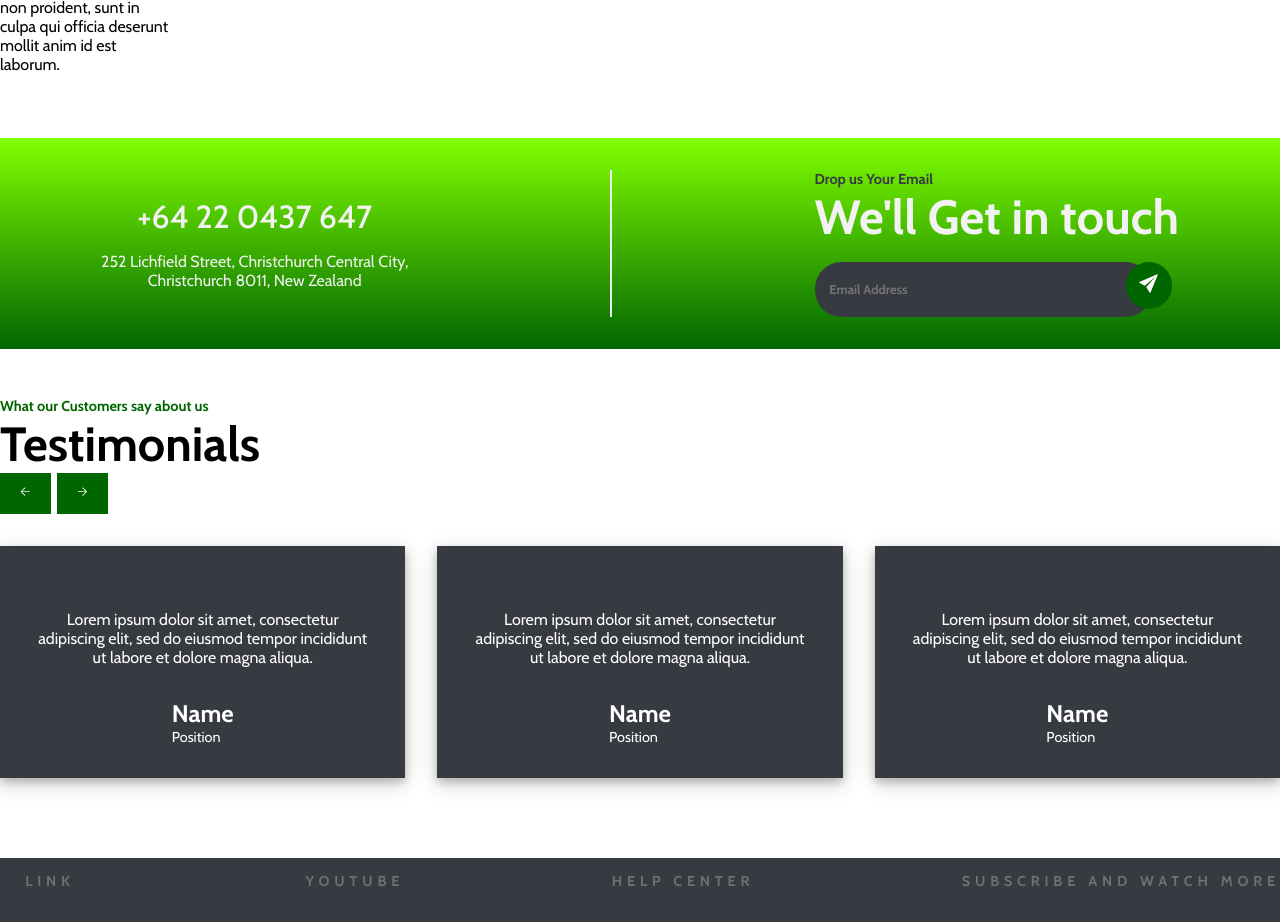
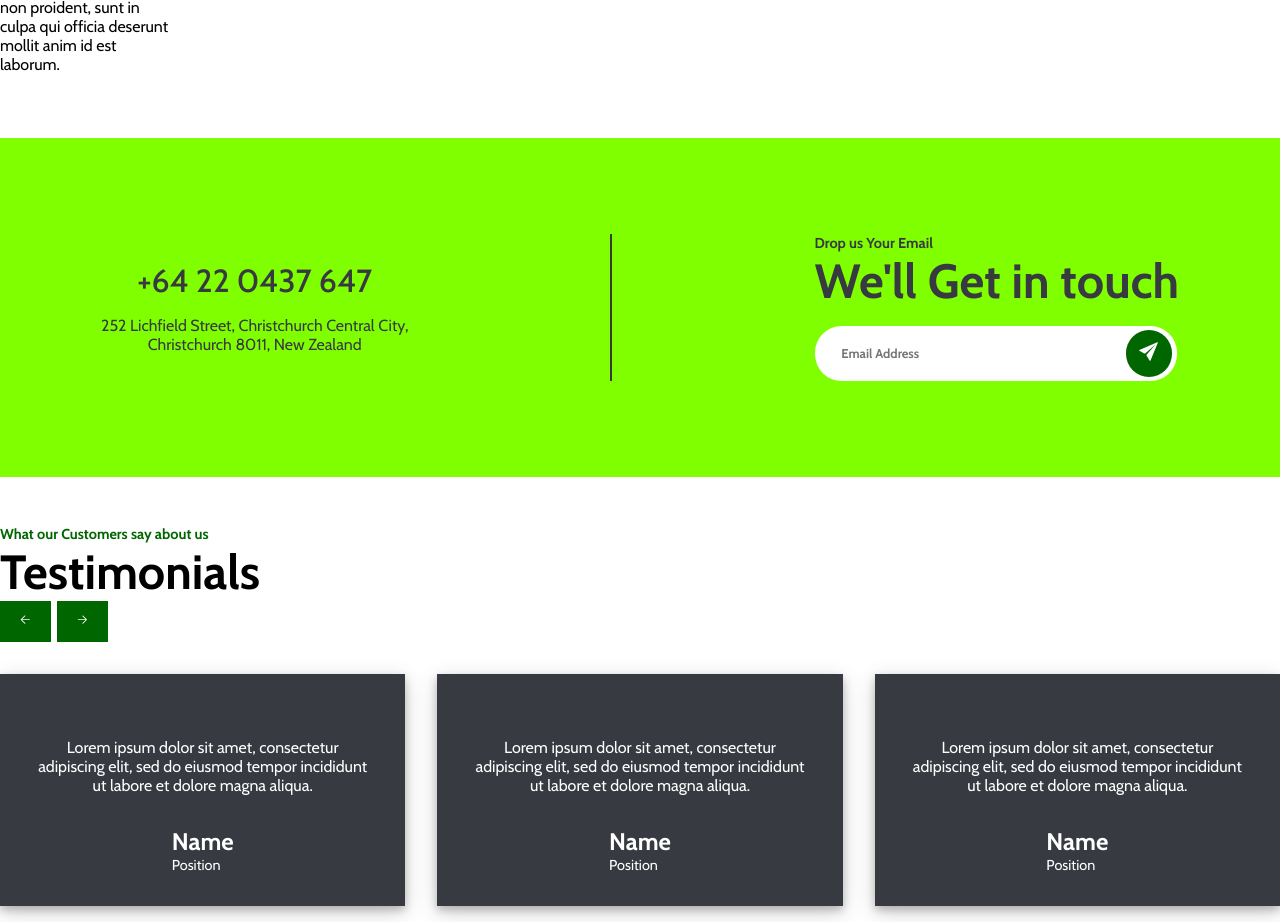
Before and after one commit to baayesh/Delmore, a React (Create React App) app: page / in a window 1280 px wide. Shown: the part 3000-3922 px from the top of the page. Built offline with nearby package versions, Linux system fonts and the light colour scheme.

Commit message:
change background color of get in touch section

```diff
--- a/src/styles/counter.css
+++ /dev/null
@@ -1,29 +0,0 @@
-.counter-container{
-    background-color: #373A40;
-    padding: 2em 0em;
-}
-
-.row{
-    display: flex;
-    flex-direction: row;
-    justify-content: space-around;
-    margin: 0em auto;
-    align-items: center;
-    max-width: 1440px;
-}
-
-.counter-number{
-    font-family: 'cabin',sans-serif;
-    font-weight: 700;
-    font-size: 3rem;
-    margin: 0em;
-    color: #ffffff;
-}
-
-.counter-title{
-    font-family: 'cabin',sans-serif;
-    font-weight: 700;
-    font-size: 1.5rem;
-    margin: 0em;
-    color:#ffffff
-}
--- a/src/styles/home.css
+++ b/src/styles/home.css
@@ -455,8 +455,8 @@
 
 /* Contact Us(Get in Touch) - Section 7 */
 .get-in-touch-container {
-  background: linear-gradient(to bottom, #80ff00, #006600);
-  padding: 1em 0em;
+  background-color: #80ff00;
+  padding: 5em 0em;
 }
 
 .get-in-touch-main {
@@ -472,7 +472,7 @@
 .get-in-touch-left h1 {
   font-family: "cabin", sans-serif;
   font-weight: 700;
-  color: #f2f2f2;
+  color: #373a40;
   font-size: 3rem;
   margin-bottom: 0em;
 }
@@ -480,7 +480,7 @@
 .get-in-touch-left h2 {
   font-family: "cabin", sans-serif;
   font-weight: 500;
-  color: #f2f2f2;
+  color: #373a40;
   font-size: 2rem;
   margin-bottom: 0em;
 }
@@ -488,18 +488,18 @@
 .get-in-touch-left p {
   font-family: "cabin", sans-serif;
   font-weight: 200;
-  color: #f2f2f2;
+  color: #373a40;
   font-size: 1rem;
   margin-bottom: 0em;
 }
 
 .line {
-  background-color: #f2f2f2;
+  background-color: #373a40;
   width: 2px;
   height: auto;
 }
 .get-in-touch-right {
-  color: #f2f2f2;
+  color: #373a40;
 }
 
 .get-in-touch-right p {
@@ -518,22 +518,27 @@
   width: 25em;
   border-radius: 2em;
   border-width: 0em;
-  background-color: #373a40;
+  background-color: white;
+  padding-left: 2em;
 }
 
 .email__submission__container input::placeholder {
   font-family: "cabin", sans-serif;
   font-size: 0.8rem;
   font-weight: 900;
-  padding-left: 1em;
+  padding-left: 0em;
   position: relative;
 }
 
+.email__submission__container input:focus{
+  outline: none;
+}
 .email__submission__container button {
   height: 3.5em;
   width: 3.5em;
   border-radius: 3.5em;
   margin-right: 0.5em;
+  margin-top: 0.3em;
   position: absolute;
   right: 0;
   border-width: 0em;
```
